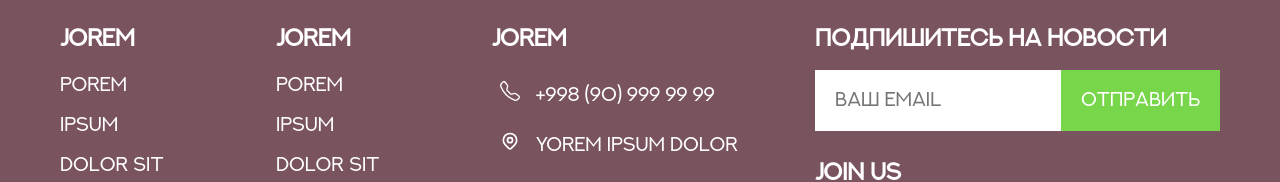
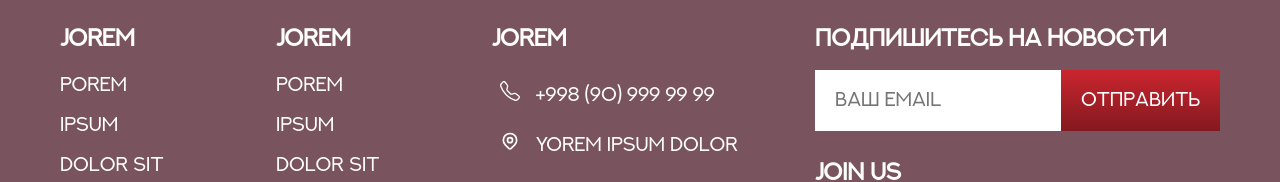
Before and after one commit to Diyorbek-Yusupov/grape, a React (Create React App) app: page / in a window 1280 px wide. Shown: the part 5266-5448 px from the top of the page. Built offline with nearby package versions, Linux system fonts and the light colour scheme; no server answers.

Commit message:
some change

```diff
--- a/src/components/Footer/Footer.scss
+++ b/src/components/Footer/Footer.scss
@@ -105,7 +105,7 @@
     }
 
     button {
-      background-color: $green;
+      background: $redBackground;
       padding: 0 2rem;
       font-size: 2rem;
 
```
